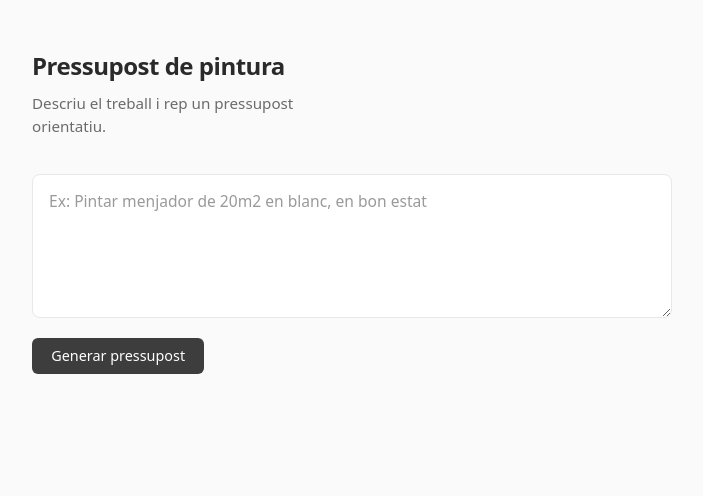
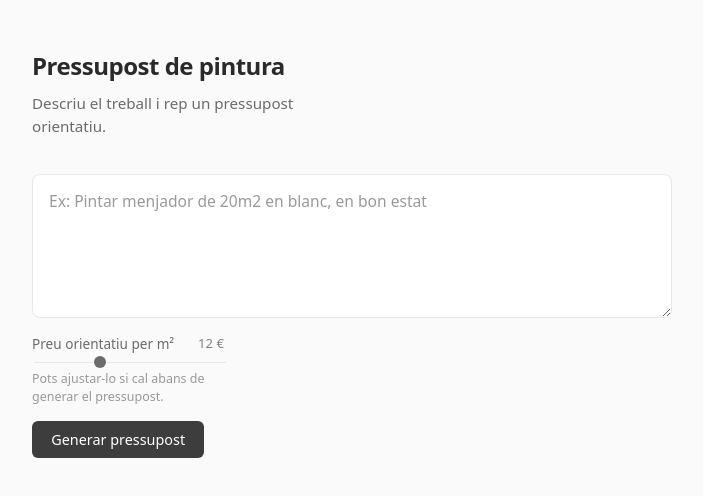
Before and after one commit to marcelavbc/ai-budget-agent, a Next.js app: page / in a window 1280 px wide. Shown: the top 496 px of the page, without its empty margins (288-991 px from the left). Built offline with nearby package versions, Linux system fonts and the light colour scheme.

Commit message:
feat: add slider for price per sqm adjustment in budget generation form

```diff
--- a/src/app/page.module.css
+++ b/src/app/page.module.css
@@ -32,7 +32,7 @@
 .form {
   display: flex;
   flex-direction: column;
-  gap: 1.25rem;
+  gap: 1rem;
 }
 
 .label {
@@ -59,8 +59,7 @@
   border: 1px solid var(--border);
   border-radius: 8px;
   resize: vertical;
-  transition:
-    border-color 0.2s ease;
+  transition: border-color 0.2s ease;
 }
 
 .textarea::placeholder {
@@ -74,6 +73,86 @@
 .textarea:focus {
   outline: none;
   border-color: #bebebe;
+}
+
+.sliderField {
+  display: flex;
+  flex-direction: column;
+  gap: 0.35rem;
+  width: 100%;
+  max-width: 12rem;
+}
+
+.sliderHeader {
+  display: flex;
+  justify-content: space-between;
+  align-items: center;
+  gap: 1rem;
+}
+
+.sliderLabel {
+  font-size: 0.85rem;
+  color: var(--text-muted);
+}
+
+.sliderValue {
+  font-size: 0.82rem;
+  font-weight: 500;
+  color: var(--text-muted);
+  opacity: 0.85;
+  font-variant-numeric: tabular-nums;
+}
+
+.slider {
+  -webkit-appearance: none;
+  appearance: none;
+  width: 100%;
+  height: 1px;
+  background: var(--border);
+  border-radius: 1px;
+  outline: none;
+  cursor: pointer;
+}
+
+.slider::-webkit-slider-thumb {
+  -webkit-appearance: none;
+  appearance: none;
+  width: 12px;
+  height: 12px;
+  border-radius: 50%;
+  background: var(--text-muted);
+  border: none;
+  cursor: pointer;
+  transition: background 0.15s ease;
+}
+
+.slider::-moz-range-thumb {
+  width: 12px;
+  height: 12px;
+  border-radius: 50%;
+  background: var(--text-muted);
+  border: none;
+  cursor: pointer;
+  transition: background 0.15s ease;
+}
+
+@media (hover: hover) and (pointer: fine) {
+  .slider::-webkit-slider-thumb:hover {
+    background: var(--accent);
+  }
+
+  .slider::-moz-range-thumb:hover {
+    background: var(--accent);
+  }
+}
+
+.sliderHint {
+  font-size: 0.78rem;
+  line-height: 1.4;
+  color: var(--text-muted);
+  margin: 0;
+  opacity: 0.68;
+  max-width: 28ch;
 }
 
 .submit {
--- a/src/app/page.tsx
+++ b/src/app/page.tsx
@@ -11,6 +11,7 @@ const EUR = new Intl.NumberFormat("ca-ES", {
 
 export default function Home() {
   const [description, setDescription] = useState("");
+  const [pricePerSqm, setPricePerSqm] = useState(12);
   const [loading, setLoading] = useState(false);
   const [result, setResult] = useState<BudgetResponse | null>(null);
   const [formError, setFormError] = useState<string | null>(null);
@@ -40,7 +41,8 @@ export default function Home() {
 
       if (!res.ok) {
         setFormError(
-          data.error ?? "No s’ha pogut generar el pressupost. Torna-ho a provar.",
+          data.error ??
+            "No s’ha pogut generar el pressupost. Torna-ho a provar."
         );
         return;
       }
@@ -48,7 +50,7 @@ export default function Home() {
       setResult(data);
     } catch {
       setFormError(
-        "No s’ha pogut connectar. Comprova la connexió i torna-ho a provar.",
+        "No s’ha pogut connectar. Comprova la connexió i torna-ho a provar."
       );
     } finally {
       setLoading(false);
@@ -81,11 +83,28 @@ export default function Home() {
             autoComplete="off"
             spellCheck
           />
-          <button
-            className={styles.submit}
-            type="submit"
-            disabled={loading}
-          >
+          <div className={styles.sliderField}>
+            <div className={styles.sliderHeader}>
+              <label className={styles.sliderLabel} htmlFor="price-per-sqm">
+                Preu orientatiu per m²
+              </label>
+              <span className={styles.sliderValue}>{pricePerSqm} €</span>
+            </div>
+            <input
+              id="price-per-sqm"
+              className={styles.slider}
+              type="range"
+              min={8}
+              max={20}
+              step={1}
+              value={pricePerSqm}
+              onChange={(e) => setPricePerSqm(Number(e.target.value))}
+            />
+            <p className={styles.sliderHint}>
+              Pots ajustar-lo si cal abans de generar el pressupost.
+            </p>
+          </div>
+          <button className={styles.submit} type="submit" disabled={loading}>
             {loading ? "Generant…" : "Generar pressupost"}
           </button>
           {formError ? <p className={styles.formError}>{formError}</p> : null}
```
